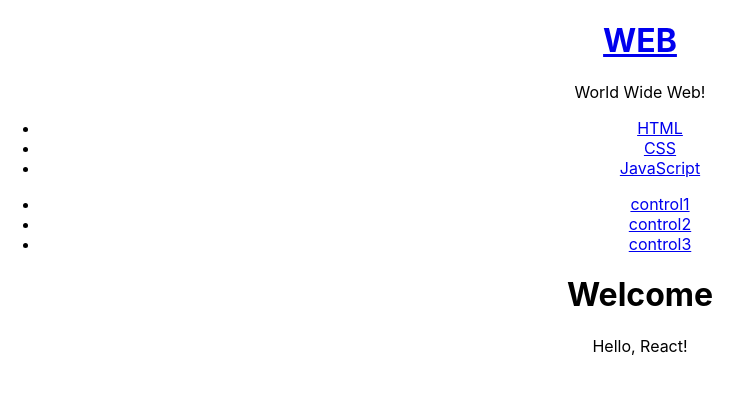
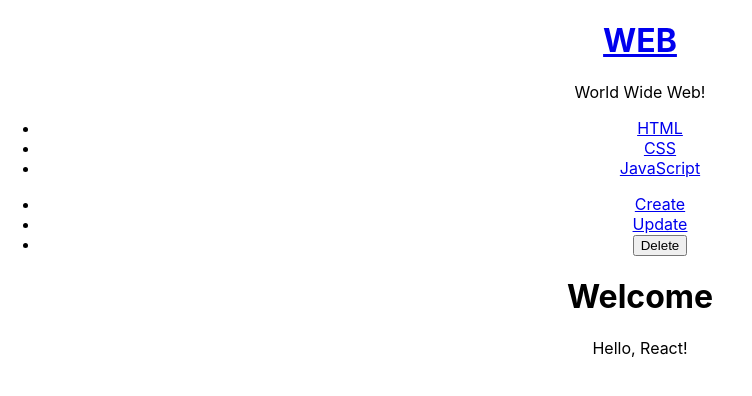
Before and after one commit to leesoeun98/function-react-project, a React (Create React App) app: page / in a window 1280 px wide. Shown: the top 396 px of the page, without its empty margins (0-752 px from the left). Built offline with nearby package versions, Linux system fonts and the light colour scheme.

Commit message:
[#6] fill in and apply events on Control

```diff
--- a/src/App.js
+++ b/src/App.js
@@ -55,11 +55,17 @@
         setContent={setContent}></Toc>
 
       {/* --- CRUD 메뉴 --- */}
-      <Control></Control>
+      <Control
+        MODE_CREATE={MODE_CREATE} /* 이렇게 constant를 props로 넘겨주는건 좋아보이진 않음 */
+        MODE_UPDATE={MODE_UPDATE} /* 하지만 이게 내 한계인걸 */
+        MODE_DELETE={MODE_DELETE} /* 좋은 방법 있으며어언 소개 시켜줘어어~~ */
+        setMode={setMode}
+        tocList={tocList}
+        setTocList={setTocList}></Control>
 
       {/* --- 출력될 내용 --- */}
       {(mode===MODE_WELCOME || mode===MODE_READ) && <ReadContents content={content}></ReadContents>}
-      {mode===MODE_CREATE && <></>}
+      {mode===MODE_DELETE && <></>}
       {mode===MODE_UPDATE && <></>}
       {mode===MODE_DELETE && <></>}
     </div>
--- a/src/components/Control.js
+++ b/src/components/Control.js
@@ -1,13 +1,18 @@
 import React,{useState} from 'react';
 
+// control component
+function Control(props){
+    const onControlClicked = (e, mode) => {
+        e.preventDefault();
+        props.setMode(mode);
+    }
 
-function Control(){
     return (
         <div>
             <ul>
-                <li><a href="#">control1</a></li>
-                <li><a href="#">control2</a></li>
-                <li><a href="#">control3</a></li>
+                <li><a href="#" onClick={(e) => onControlClicked(e, props.MODE_CREATE)}>Create</a></li>
+                <li><a href="#" onClick={(e) => onControlClicked(e, props.MODE_UPDATE)}>Update</a></li>
+                <li><button onClick={(e) => onControlClicked(e, props.MODE_DELETE)}>Delete</button></li>
             </ul>
         </div>
     );
```
